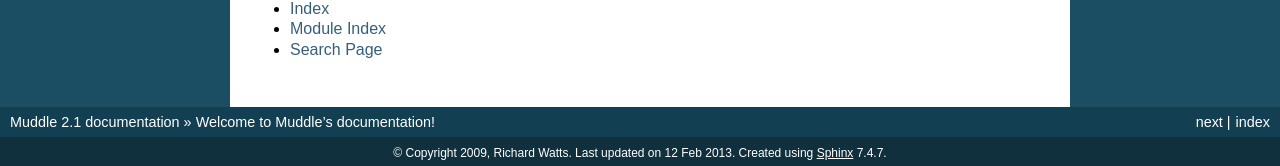
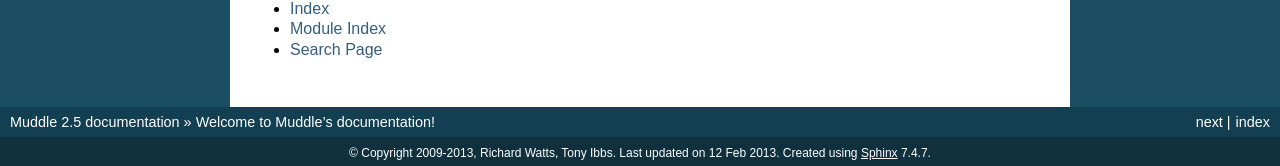
Before and after one commit to kynesim/muddle, a Sphinx documentation site: the page built from docs/index.txt, in a window 1280 px wide and 900 px high, scrolled down 1978 px. Shown: the part 731-897 px from the top of the window. Built offline with Sphinx 7.4.7, drawn with Linux system fonts in a browser that asks for light colours; some of the changed text lies outside the part shown.

Commit message:
Hmm, we're up to muddle 2.5, I think

```diff
--- a/docs/conf.py
+++ b/docs/conf.py
@@ -44,16 +44,16 @@
 
 # General information about the project.
 project = u'Muddle'
-copyright = u'2009, Richard Watts'
+copyright = u'2009-2013, Richard Watts, Tony Ibbs'
 
 # The version info for the project you're documenting, acts as replacement for
 # |version| and |release|, also used in various other places throughout the
 # built documents.
 #
 # The short X.Y version.
-version = '2.1'
+version = '2.5'
 # The full version, including alpha/beta/rc tags.
-release = '2.1'
+release = '2.5'
 
 # The language for content autogenerated by Sphinx. Refer to documentation
 # for a list of supported languages.
```
